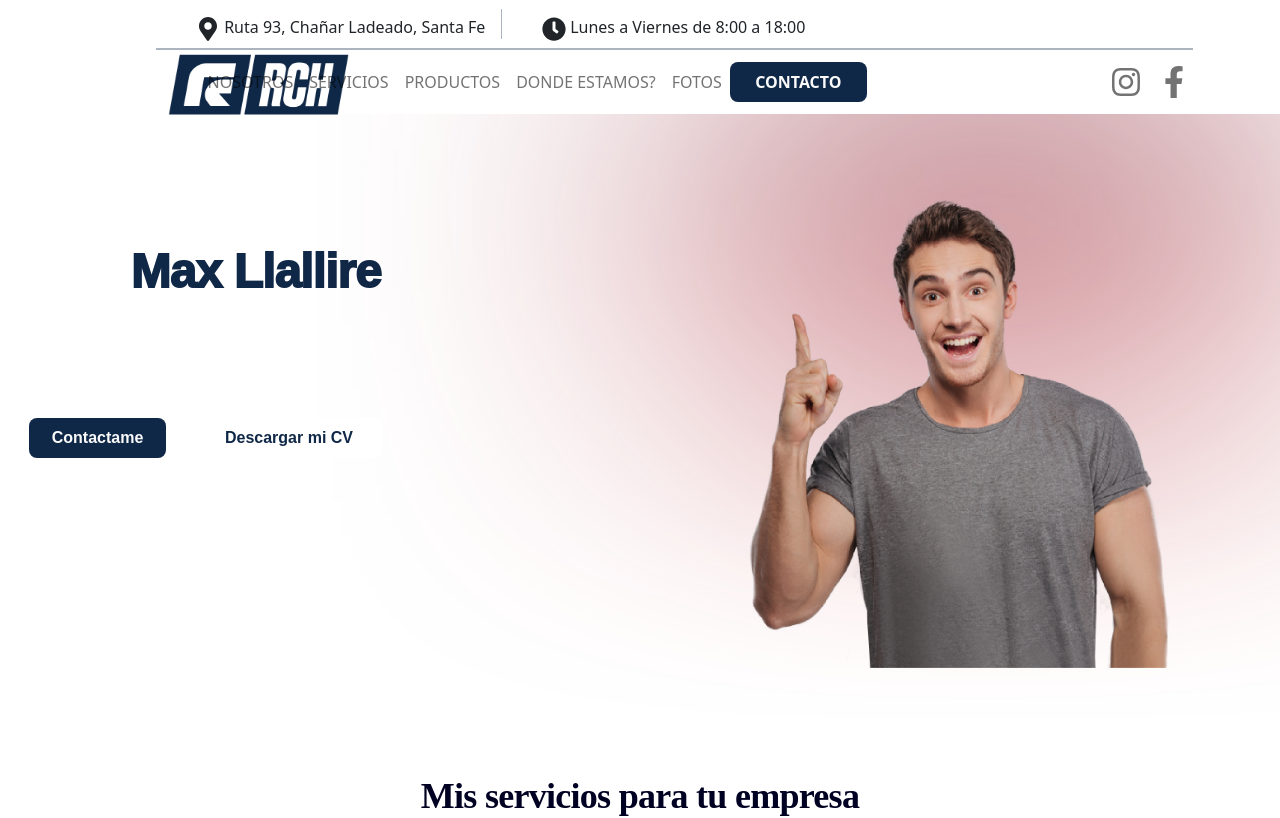
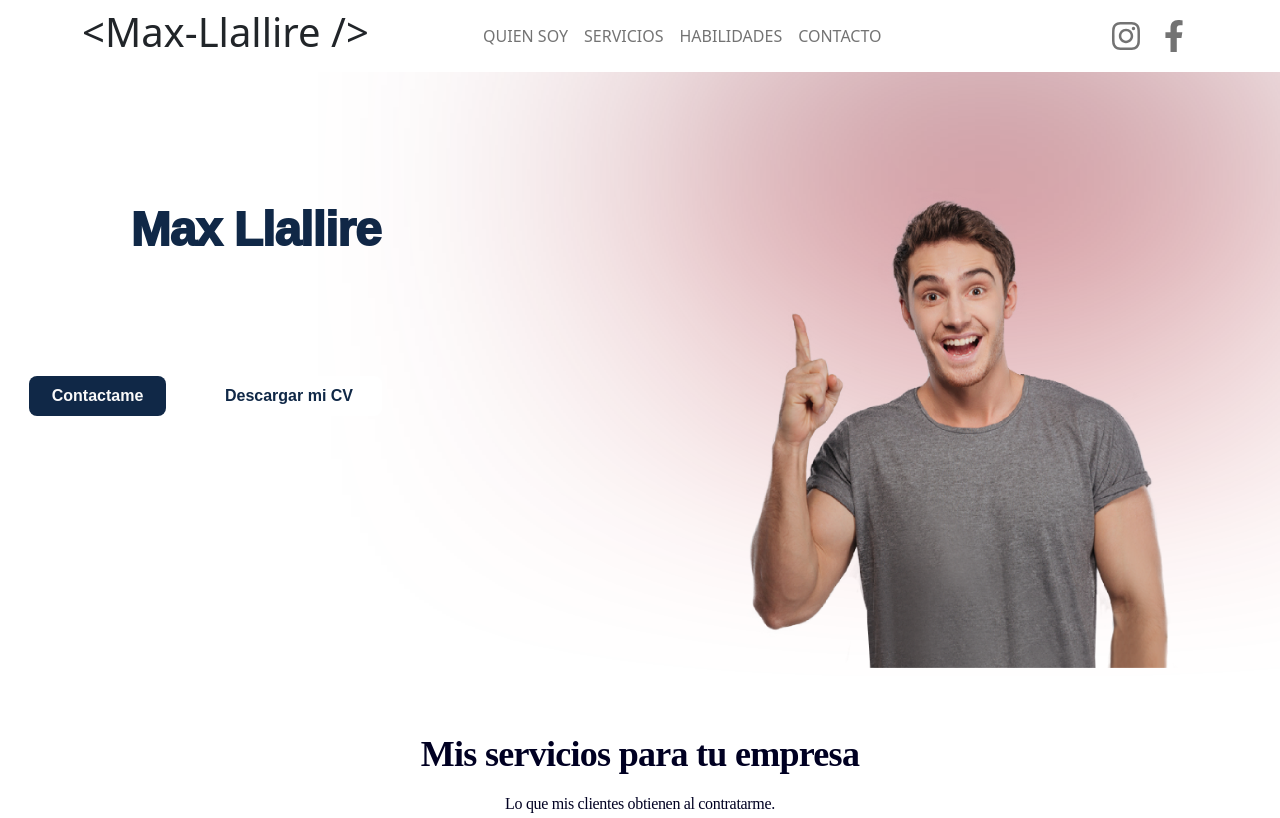
Before and after one commit to VargasJavier/proyecto-M-ximo-Llallire, a React (Vite) app: page / in a window 1280 px wide. Shown: the top 818 px of the page. Built offline with nearby package versions, Linux system fonts and the light colour scheme.

Commit message:
comienzo de navbar

```diff
--- a/src/components/header/navBar/NavBar.jsx
+++ b/src/components/header/navBar/NavBar.jsx
@@ -3,50 +3,24 @@ import Nav from "react-bootstrap/Nav";
 import Navbar from "react-bootstrap/Navbar";
 import NavDropdown from "react-bootstrap/NavDropdown";
 import "bootstrap/dist/css/bootstrap.min.css";
-import logoAzul from "../../../assets/image/logos/azulHorizontal.png"
-import { FaInstagram, FaFacebookF, FaMapMarkerAlt, FaClock } from "react-icons/fa";
+import { FaInstagram, FaFacebookF } from "react-icons/fa";
 
 function NavBar() {
   return (
     // using bootstrap for the navbar
-    <>
-
-
-        <div className="box-hora-telefono">
-          <div className="linea-horizontal">
-
-          <div className="box-ubicacion">
-            <p className="ubicacion">
-            <FaMapMarkerAlt size='1.5rem' />{" "}
-            Ruta 93, Chañar Ladeado, Santa Fe </p>
-          </div>
-          <div className="linea-vertical">
-
-          </div>
-          <div className="box-hora">
-            <p className="hora">
-              <FaClock size='1.5rem' />{" "}
-              Lunes a Viernes de 8:00 a 18:00</p>
-          </div>
-          </div>
-        </div>
-          <img src= {logoAzul} alt="logoAzul" className='logo-navbar'/>
-
       <Navbar bg='ligth' expand='lg'>
         <Container>
           {/* title  */}
-
+          <h1 className='title-navbar' href='#home'>
+            &lt;Max-Llallire /&gt;
+          </h1>
           <Navbar.Toggle aria-controls='basic-navbar-nav' />
           <Navbar.Collapse id='basic-navbar-nav'>
             <Nav className='mx-auto'>
-              <Nav.Link href='#presentacion'>NOSOTROS</Nav.Link>
+              <Nav.Link href='#presentacion'>QUIEN SOY</Nav.Link>
               <Nav.Link href='#skills'>SERVICIOS</Nav.Link>
-              <Nav.Link href='#service'>PRODUCTOS</Nav.Link>
-              <Nav.Link href='#contact'>DONDE ESTAMOS?</Nav.Link>
-              <Nav.Link href='#contact'>FOTOS</Nav.Link>
-              <button className="button-contacto">
-                <a href="#contact"><span>CONTACTO</span></a>
-              </button>
+              <Nav.Link href='#service'>HABILIDADES</Nav.Link>
+              <Nav.Link href='#contact'>CONTACTO</Nav.Link>
             </Nav>
             <Nav className='ms-auto'>
               <Nav.Link>
@@ -62,7 +36,6 @@ function NavBar() {
           </Navbar.Collapse>
         </Container>
       </Navbar>
-    </>
   );
 }
 
```
